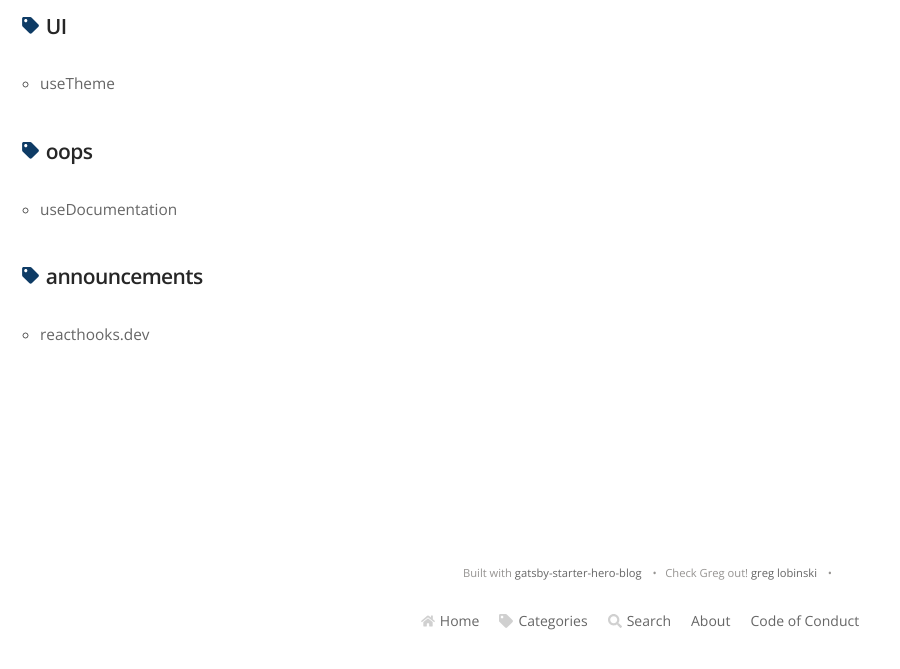
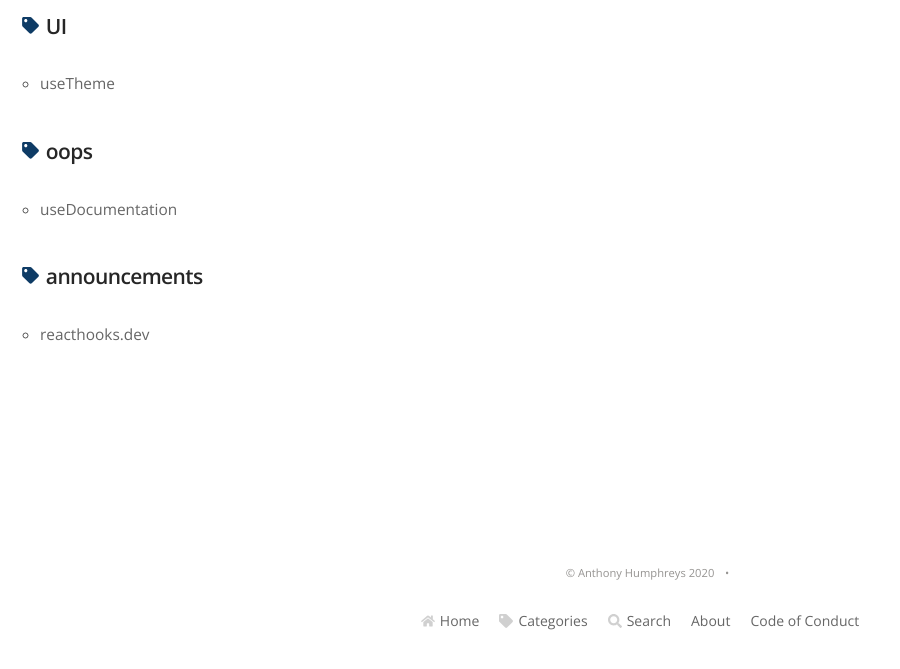
Before and after one commit to anthonyhumphreys/react-hooks-blog, a Gatsby site: page /category in a window 1280 px wide. Shown: the part 159-828 px from the top of the page, without its empty margins (0-900 px from the left). Built offline with nearby package versions, Linux system fonts and the light colour scheme; Gatsby itself is replaced by a stand-in of ours; some packages are replaced by stand-ins of ours.

Commit message:
update copyright footer

```diff
--- a/content/parts/footnote.md
+++ b/content/parts/footnote.md
@@ -2,5 +2,4 @@
 title: footnote
 ---
 
-* Built with [gatsby-starter-hero-blog](https://github.com/greglobinski/gatsby-starter-hero-blog)
-* Check Greg out! [greg lobinski](https://www.greglobinski.com)
+- © Anthony Humphreys 2020
```
